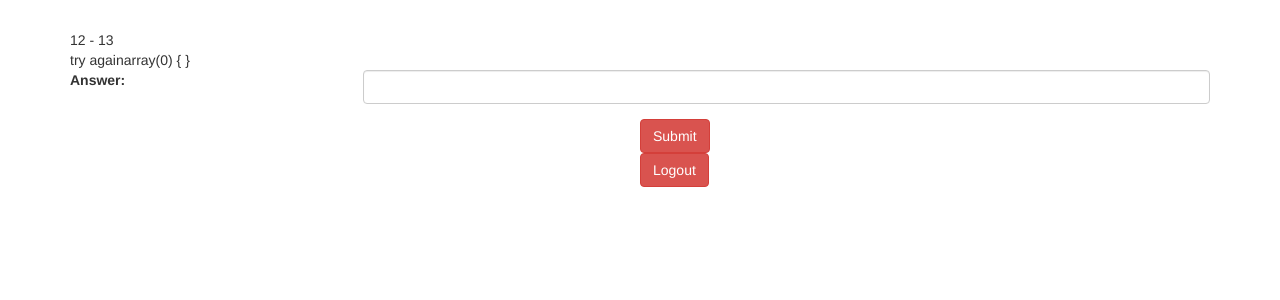
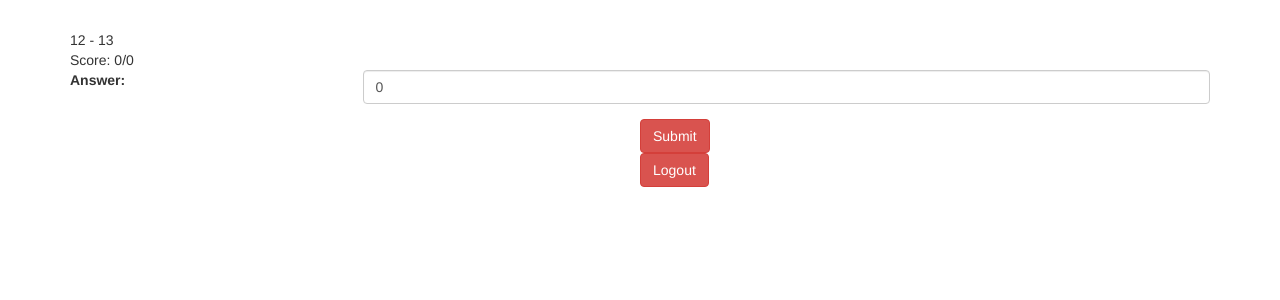
Before and after one commit to aaaaalammmmm/mathgame, a PHP site: page / in a window 1280 px wide. Shown: the part 195-495 px from the top of the page. Run offline with PHP 8.4, Linux system fonts and the light colour scheme; the visitor is signed in with stand-in values (Sample User, id 1).

Commit message:
IT WORKS

```diff
--- a/index.php
+++ b/index.php
@@ -1,45 +1,63 @@
 <?php
     include("header.php");
     session_start();
-
     extract($_POST);
 
     $_SESSION["operand1"] = rand(0, 20);
     $_SESSION["operand2"] = rand(0, 20);
     $_SESSION["operator"] = rand(0, 1);
-    $_SESSION["sign"];
-    $_SESSION["computedAnswer"];
-    $_SESSION["answer"];
-    $_SESSION["right"];
-    $_SESSION["wrong"];
+    $_SESSION["sign"]     = "+";
 
     if($_SESSION["operator"] == 0) {
         $_SESSION["sign"] = "+";
-        $_SESSION["computedAnswer"] = $_SESSION["operand1"] + $_SESSION["operand2"];
     } else {
         $_SESSION["sign"] = "-";
-        $_SESSION["computedAnswer"] = $_SESSION["operand1"] - $_SESSION["operand2"];
     }
 
     echo $_SESSION["operand1"] . " " . $_SESSION["sign"] . " " . $_SESSION["operand2"];
 
-    if ($_SESSION["computedAnswer"] == $_SESSION["answer"]) {
-        echo "<br/>";
-        echo "you are right!";
+    if(isset($_POST["submit"])) {
+        if($_POST["operator"] == 0) {
+            $_SESSION["sign"]           = "+";
+            $_POST["computedAnswer"] = $_POST["operand1"] + $_POST["operand2"];
+        } else {
+            $_SESSION["sign"]           = "-";
+            $_POST["computedAnswer"] = $_POST["operand1"] - $_POST["operand2"];
+        }
+
+        if ($_POST["computedAnswer"] == $_POST["answer"]) {
+            $_SESSION["total"]++;
+            $_SESSION["score"]++;
+            echo "<br/>";
+            echo "you are right!";
+        } else {
+            $_SESSION["total"]++;
+            echo "<br/>";
+            echo "try again";
+        }
+
+        echo "<br />Score: " . $_SESSION["score"] . "/" . $_SESSION["total"];
     } else {
-        echo "<br/>";
-        echo "try again";
+        $_SESSION["total"] = 0;
+        $_SESSION["score"] = 0;
+        echo "<br />Score: 0/0";
     }
-var_dump($_POST);
 ?>
-        <form action="<?php echo htmlspecialchars($_SERVER['PHP_SELF']); ?>" method="post" class="form-horizontal">
+        <form action="index.php" method="post" class="form-horizontal">
             <div class="form-group">
                 <label for="Answer" class="col-sm-3">Answer:</label>
                 <div class="col-sm-9">
-                    <input type="number" class="form-control" id="answer">
+                    <input type="number" class="form-control" name="answer" id="answer" value="0">
                 </div>
             </div>
-            <button type="submit" class="btn btn-danger col-sm-offset-6">Submit</button>
+            <button type="submit" name="submit" class="btn btn-danger col-sm-offset-6">Submit</button>
+
+            <input type="hidden" name="operand1" value="<?php echo $_SESSION["operand1"]?>" />
+            <input type="hidden" name="operator" value="<?php echo $_SESSION["operator"]?>" />
+            <input type="hidden" name="operand2" value="<?php echo $_SESSION["operand2"]?>" />
+            <input type="hidden" name="computedAnswer" value="<?php echo $_SESSION["computedAnswer"]?>" />
+            <input type="hidden" name="total" value="0" />
+            <input type="hidden" name="score" value="0" />
         </form>
 <a href="logout.php" class="btn btn-danger col-sm-offset-6">Logout</a>
 <?php include("footer.php"); ?>
```
